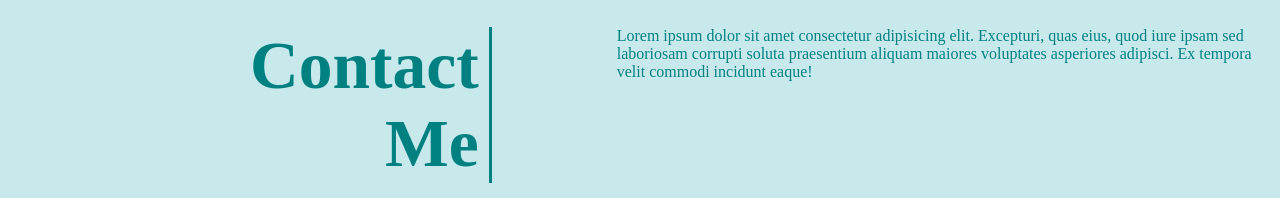
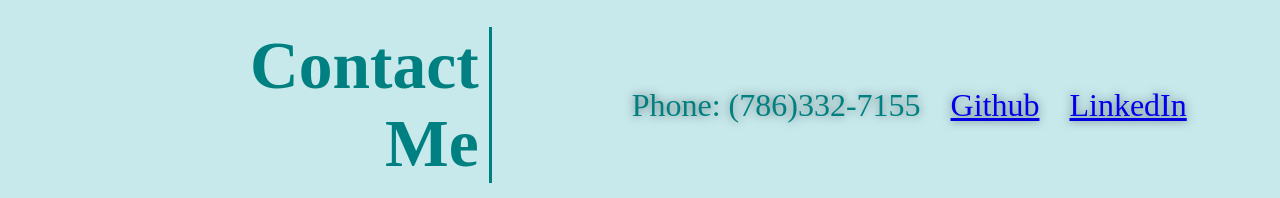
Before and after one commit to florhaidee/florhaidee.github.io, a plain HTML site: page index.html in a window 1280 px wide. Shown: the part 847-1045 px from the top of the page. Drawn offline with Linux system fonts and the light colour scheme.

Commit message:
added contact me section

```diff
--- a/assets/css/style.css
+++ b/assets/css/style.css
@@ -39,18 +39,21 @@ header a{
 header nav {
     margin: 15px 0;
 }
-header nav ul {
+header nav ul, .content ul {
     display: flex;
     flex-wrap: wrap;
     justify-content: space-between;
     align-items: center;
     list-style: none;
 }
-header nav ul li a {
+header nav ul li a, .content ul li {
     padding: 10px 15px;
     font-weight: lighter;
     font-size: 1.50vw;
     text-shadow: 0 0 10px rgba(0, 0, 0, 0.5);
+}
+.content ul li {
+    font-size: 2.5vw;
 }
 /*Hero style */
 .hero {
--- a/index.html
+++ b/index.html
@@ -102,9 +102,18 @@
                 <h2>Contact Me</h2>
             </div>
             <div class="content">
-                <p>
-                    Lorem ipsum dolor sit amet consectetur adipisicing elit. Excepturi, quas eius, quod iure ipsam sed laboriosam corrupti soluta praesentium aliquam maiores voluptates asperiores adipisci. Ex tempora velit commodi incidunt eaque!
-                </p>
+                <ul>
+                    <!--list item element-->
+                    <li>
+                        <p> Phone: (786)332-7155</p>
+                    </li>
+                    <li>
+                        <a href="https://github.com/florhaidee">Github</a>
+                    </li>
+                    <li>
+                        <a href="https://www.linkedin.com/in/florhaidee/">LinkedIn</a>
+                    </li>
+                </ul>
             </div>
         </section>
         <!-- Resume Section-->
```
